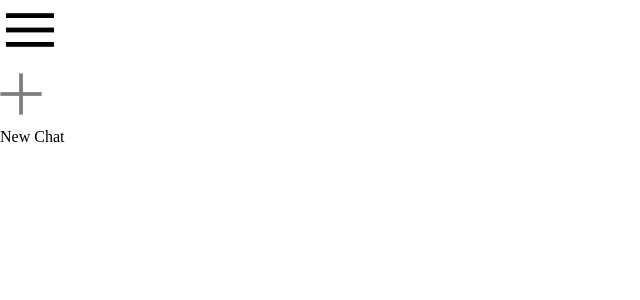
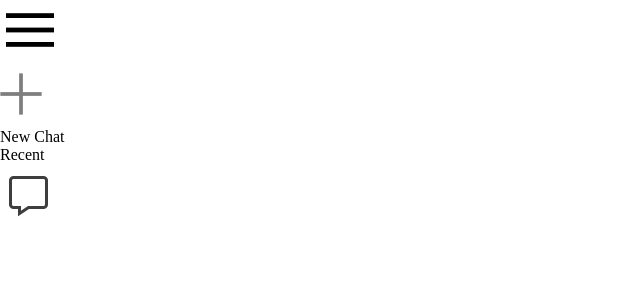
Before and after one commit to RajDeshmukh282/Phoenix, a React (Vite) app: page / in a window 1280 px wide. Shown: the top 300 px of the page, without its empty margins (0-640 px from the left). Built offline with nearby package versions, Linux system fonts and the light colour scheme.

Commit message:
fix: add recent section to Sidebar component

```diff
--- a/src/components/sidebar/Sidebar.jsx
+++ b/src/components/sidebar/Sidebar.jsx
@@ -12,6 +12,13 @@
               <img src={assets.plus_icon} alt="" />
               <p>New Chat</p>
             </div>
+            <div className='recent'>
+              <p className='recent-title'>Recent</p>
+              <div className='recent-entry'>
+                <img src={assets.message_icon} alt="" />
+              </div>
+
+            </div>
         </div>
     </div>
 
```
